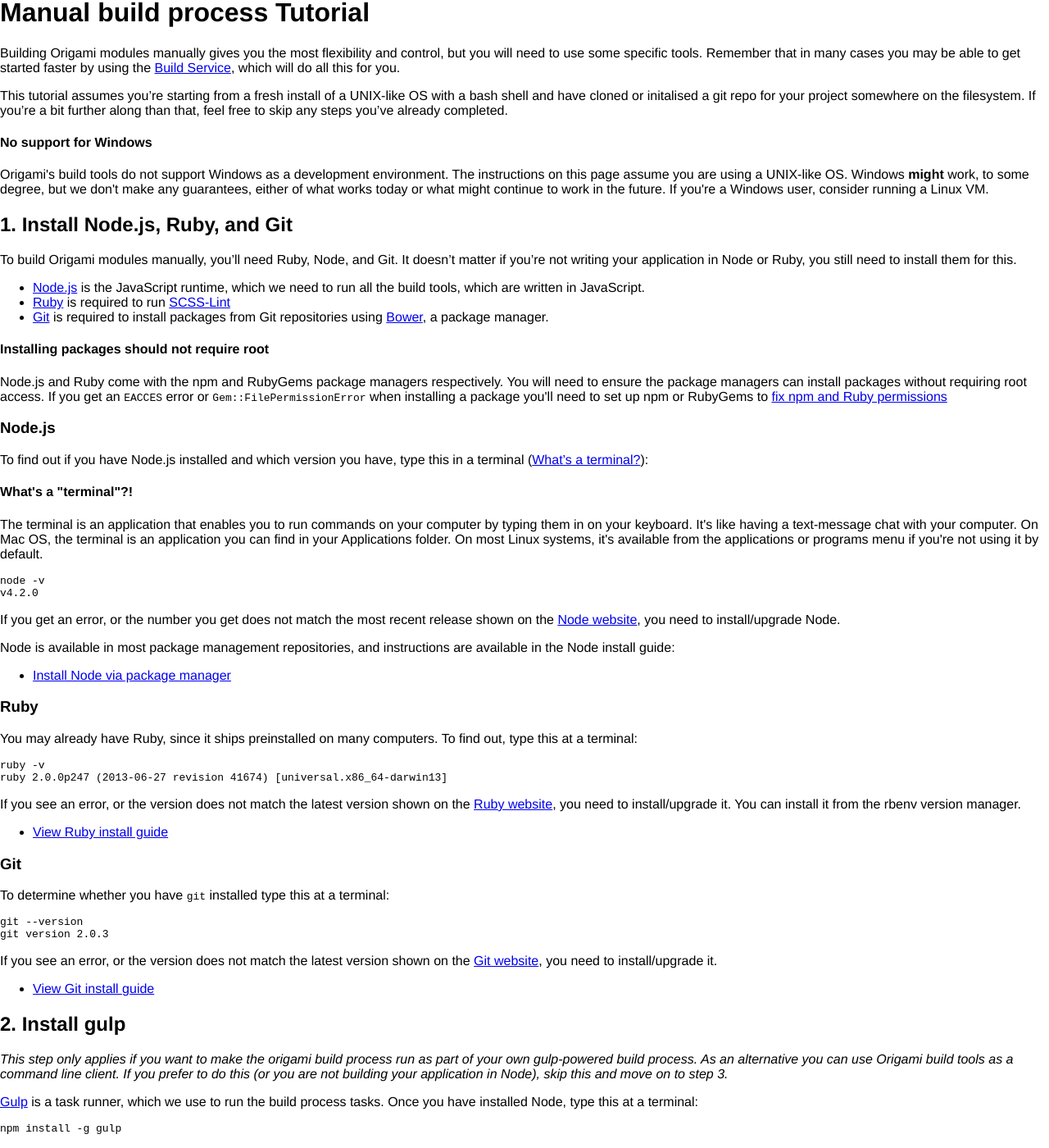
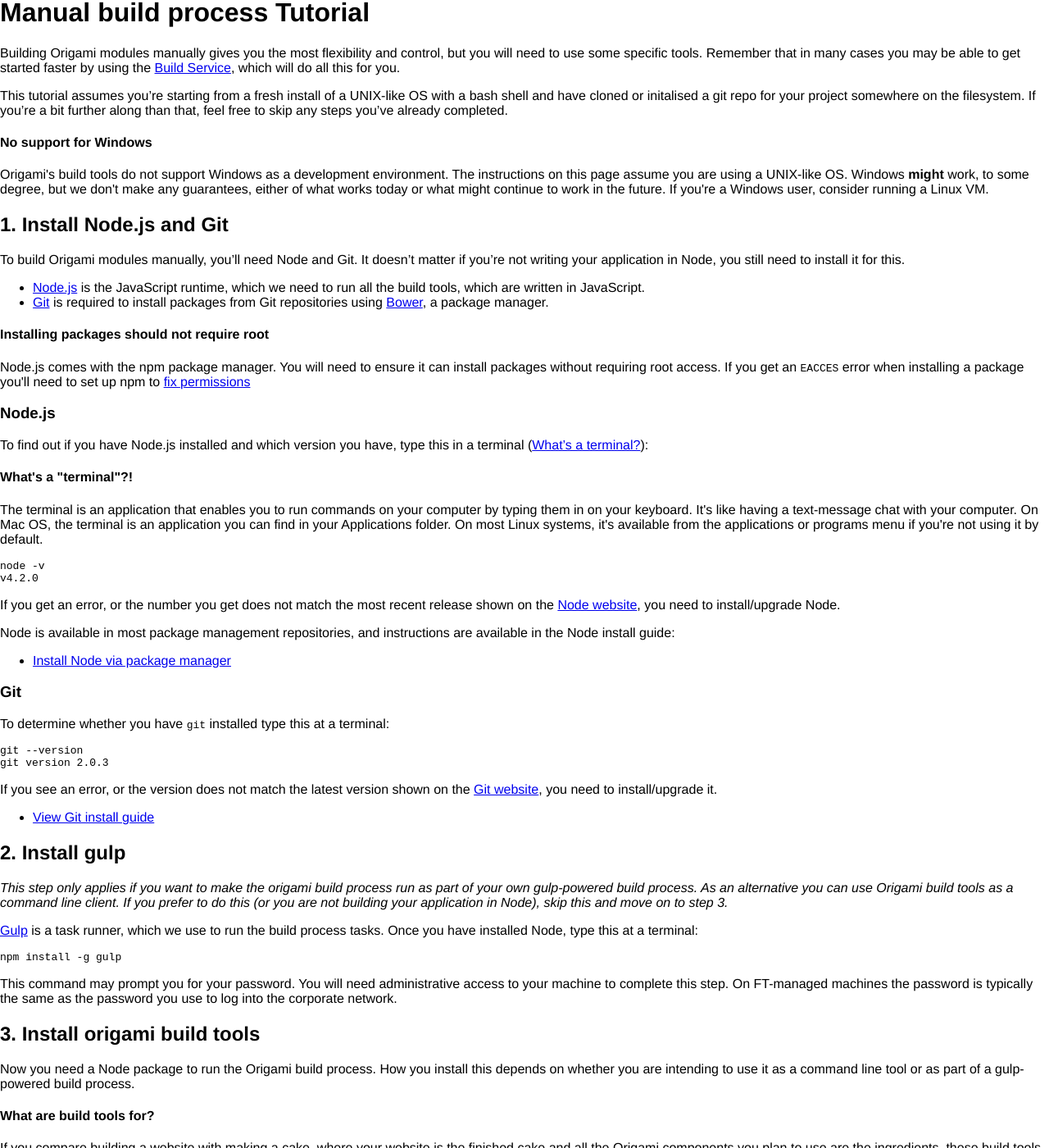
Before and after one commit to Financial-Times/ft-origami, a Jekyll site: the page built from docs/developer-guide/building-modules.md, in a window 1280 px wide and 1400 px high, scrolled down 440 px. Shown: the whole window at 82% size. Built offline with Jekyll 4.4.1, drawn with Linux system fonts in a browser that asks for light colours; nearby versions of some CDN libraries; comment, search, counter and statistics services are not loaded; a style sheet for code colours, icons or effects is not loaded.

Commit message:
Remove references to Ruby regarding OBT.
With the move from SCSS Lint to SASS Lint, there is no longer a need to install Ruby for linting.

```diff
--- a/docs/developer-guide/building-modules.md
+++ b/docs/developer-guide/building-modules.md
@@ -18,18 +18,17 @@ This tutorial assumes you're starting from a fresh install of a UNIX-like OS wit
 	<p>Origami's build tools do not support Windows as a development environment. The instructions on this page assume you are using a UNIX-like OS.  Windows <strong>might</strong> work, to some degree, but we don't make any guarantees, either of what works today or what might continue to work in the future.  If you're a Windows user, consider running a Linux VM.</p>
 </aside>
 
-## 1. Install Node.js, Ruby, and Git
+## 1. Install Node.js and Git
 
-To build Origami modules manually, you'll need Ruby, Node, and Git. It doesn't matter if you're not writing your application in Node or Ruby, you still need to install them for this.
+To build Origami modules manually, you'll need Node and Git. It doesn't matter if you're not writing your application in Node, you still need to install it for this.
 
 * [Node.js](http://nodejs.org/) is the JavaScript runtime, which we need to run all the build tools, which are written in JavaScript.
-* [Ruby](https://www.ruby-lang.org) is required to run [SCSS-Lint](https://github.com/causes/scss-lint)
 * [Git](https://www.git-scm.com) is required to install packages from Git repositories using [Bower](http://bower.io/), a package manager.
 
 <aside>
 	<h4>Installing packages should not require root</h4>
-	<p>Node.js and Ruby come with the npm and RubyGems package managers respectively. You will need to ensure the package managers can install packages without requiring root access. If you get an <code>EACCES</code> error or <code>Gem::FilePermissionError</code> when installing a package you'll need to set up npm or RubyGems to
-	<a href="https://github.com/Financial-Times/origami-build-tools/blob/master/TROUBLESHOOT.md#install">fix npm and Ruby permissions</a></p>
+	<p>Node.js comes with the npm package manager. You will need to ensure it can install packages without requiring root access. If you get an <code>EACCES</code> error when installing a package you'll need to set up npm to
+	<a href="https://github.com/Financial-Times/origami-build-tools/blob/master/TROUBLESHOOT.md#install">fix permissions</a></p>
 </aside>
 
 ### Node.js
@@ -51,19 +50,6 @@ If you get an error, or the number you get does not match the most recent releas
 Node is available in most package management repositories, and instructions are available in the Node install guide:
 
 * [Install Node via package manager](https://nodejs.org/en/download/package-manager)
-
-### Ruby
-
-You may already have Ruby, since it ships preinstalled on many computers.  To find out, type this at a terminal:
-
-<pre class="cli">
-<kbd>ruby -v</kbd>
-<output>ruby 2.0.0p247 (2013-06-27 revision 41674) [universal.x86_64-darwin13]</output>
-</pre>
-
-If you see an error, or the version does not match the latest version shown on the [Ruby website](https://www.ruby-lang.org/en/downloads/), you need to install/upgrade it. You can install it from the rbenv version manager.
-
-* [View Ruby install guide](https://github.com/Financial-Times/origami-build-tools/blob/master/TROUBLESHOOT.md#installing-ruby)
 
 ### Git
 
@@ -307,7 +293,7 @@ Taking it step by step:
 
 * We configure three gulp tasks: `build`, `verify` and `watch`
 * `build` runs Sass to compile and minify `/client/scss/main.scss` to `/public/bundle.css`, and Browserify to compile `/client/js/main.js` to `/public/bundle.js`
-* `verify` runs [SCSS-Lint](https://github.com/brigade/scss-lint) on `/client/scss/main.scss` and [ESLint](http://eslint.org/) on `/client/js/main.js` to make sure the code is readable and free of syntax errors.  It enforces the coding standards defined by Origami for ([SCSS]({{site.baseurl}}/docs/syntax/scss/#syntax-convention-rules) and [JavaScript]({{site.baseurl}}/docs/syntax/js/#syntax-convention-rules))
+* `verify` runs [SASS Lint](https://github.com/sasstools/sass-lint) on `/client/scss/main.scss` and [ESLint](http://eslint.org/) on `/client/js/main.js` to make sure the code is readable and free of syntax errors.  It enforces the coding standards defined by Origami for ([SCSS]({{site.baseurl}}/docs/syntax/scss/#syntax-convention-rules) and [JavaScript]({{site.baseurl}}/docs/syntax/js/#syntax-convention-rules))
 * `watch` runs the `build` tasks automatically when files in your client-side Sass or JS directories are updated
 
 The benefit of using gulp is that you can add your own build steps in addition to the standard Origami ones, so at this point, feel free to add your own code to the build and verify tasks.
```
Also changed, not shown: docs/component-spec/background-linters.md (+1 -1 lines), docs/developer-guide/choosing-your-build-method.md (+1 -1 lines), docs/developer-guide/general-best-practices.md (+1 -1 lines), docs/syntax/scss.md (+1 -1 lines), new-starter-guide/new-starter-to-origami.md (+1 -4 lines), 1 other file.
